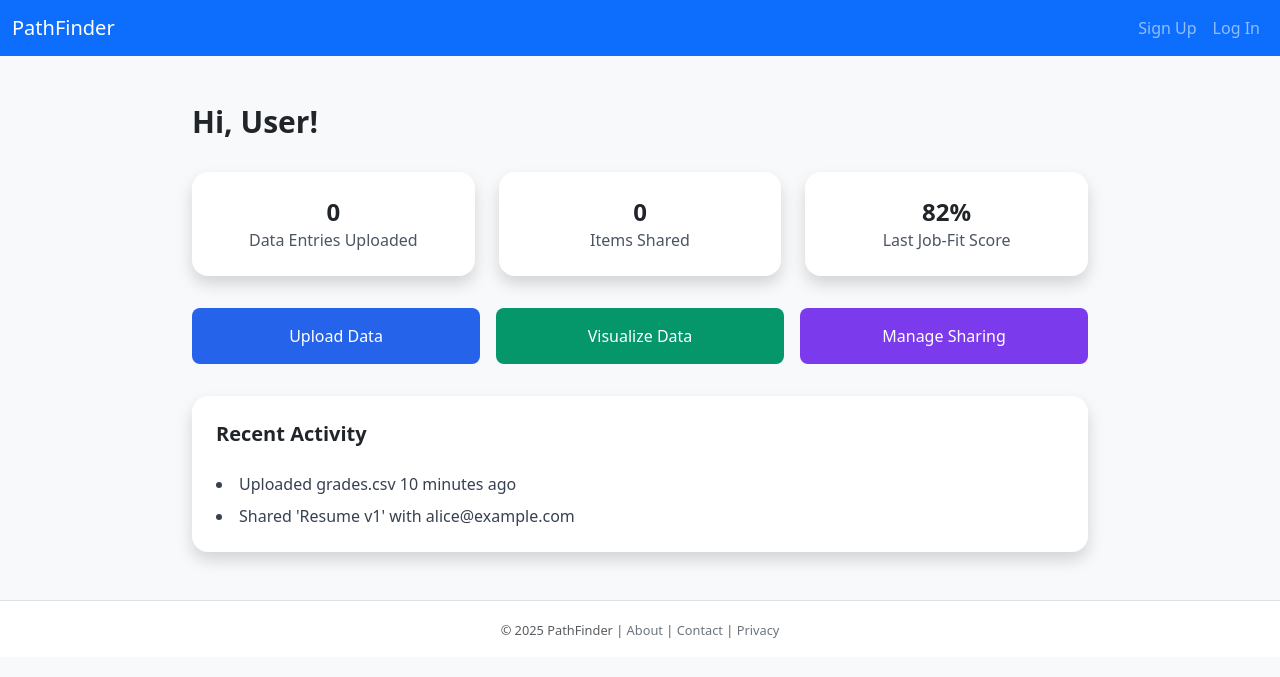
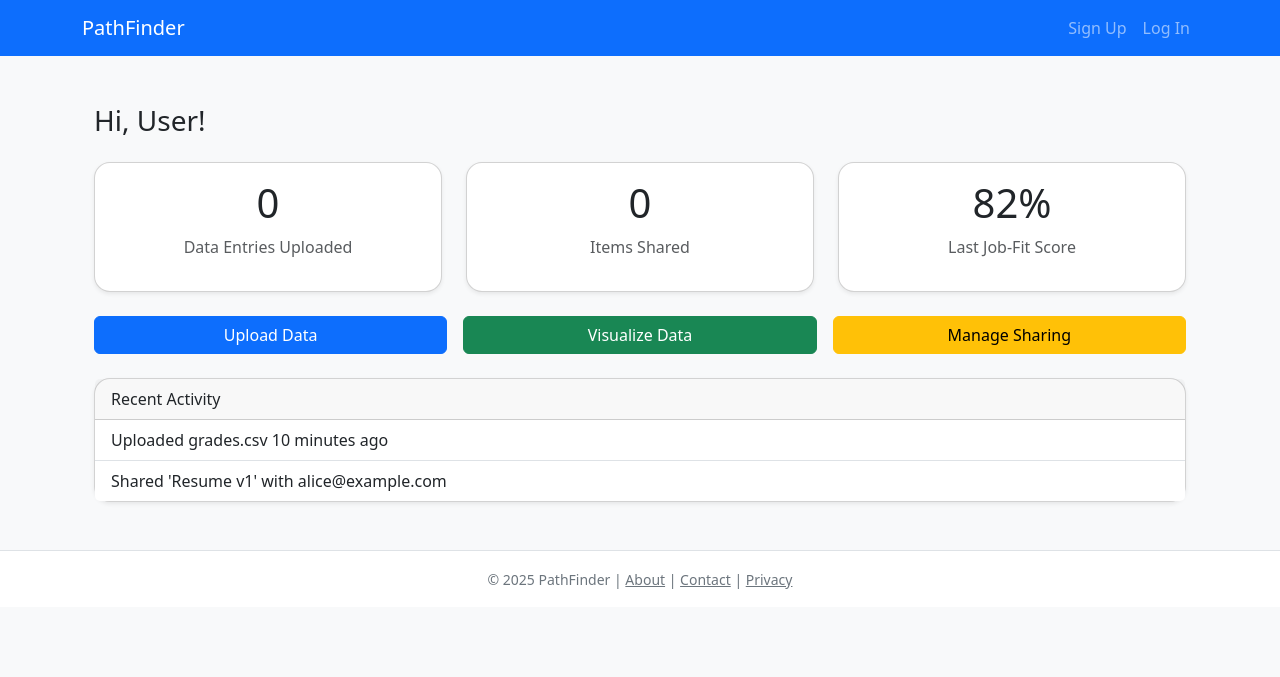
Before and after one commit to Viloetsisi/AgileWeb_group_project, a Flask app: page /dashboard in a window 1280 px wide. Shown: the top 677 px of the page. Run offline with Flask 2, Linux system fonts and the light colour scheme; data that the repository does not hold is empty.

Commit message:
feat: convert all templates and styles to Bootstrap

```diff
--- a/static/css/styles.css
+++ b/static/css/styles.css
@@ -1,8 +1,26 @@
-/* ✏️ Placeholder comment on styles.css */
-/* Import TailwindCSS framework */
-@import url('https://cdn.jsdelivr.net/npm/tailwindcss@2.2.19/dist/tailwind.min.css');
+/* styles.css - Custom Bootstrap Overrides for PathFinder */
 
-/* Your custom overrides below */
+/* Increase line-height for headings */
 h1, h2, h3 {
   line-height: 1.3;
 }
+
+/* Custom card border radius to match design aesthetic */
+.card {
+  border-radius: 1rem;
+}
+
+/* Enhanced padding for large buttons */
+.btn-lg {
+  padding: 0.75rem 1.25rem;
+}
+
+/* Highlight active navigation link */
+.nav-link.active {
+  font-weight: 600;
+}
+
+/* Footer small text color override */
+footer small {
+  color: #6c757d;
+}
--- a/templates/dashboard.html
+++ b/templates/dashboard.html
@@ -1,46 +1,62 @@
 {% extends "base.html" %}
+
 {% block title %}Dashboard – PathFinder{% endblock %}
 
 {% block content %}
-<div class="max-w-4xl mx-auto space-y-8">
-
-  <h2 class="text-3xl font-bold">Hi, {{ session.get('username', 'User') }}!</h2>
+<div class="container">
+  <h2 class="h3 mb-4">Hi, {{ session.get('username', 'User') }}!</h2>
 
   <!-- Summary Cards -->
-  <div class="grid grid-cols-1 md:grid-cols-3 gap-6">
-    <div class="bg-white p-6 rounded-2xl shadow text-center">
-      <h3 class="text-2xl font-semibold">{{ stats.uploads }}</h3>
-      <p class="text-gray-600">Data Entries Uploaded</p>
+  <div class="row row-cols-1 row-cols-md-3 g-4 mb-4">
+    <div class="col">
+      <div class="card text-center h-100 shadow-sm">
+        <div class="card-body">
+          <h3 class="display-6">{{ stats.uploads }}</h3>
+          <p class="text-muted">Data Entries Uploaded</p>
+        </div>
+      </div>
     </div>
-    <div class="bg-white p-6 rounded-2xl shadow text-center">
-      <h3 class="text-2xl font-semibold">{{ stats.shared }}</h3>
-      <p class="text-gray-600">Items Shared</p>
+    <div class="col">
+      <div class="card text-center h-100 shadow-sm">
+        <div class="card-body">
+          <h3 class="display-6">{{ stats.shared }}</h3>
+          <p class="text-muted">Items Shared</p>
+        </div>
+      </div>
     </div>
-    <div class="bg-white p-6 rounded-2xl shadow text-center">
-      <h3 class="text-2xl font-semibold">82%</h3>
-      <p class="text-gray-600">Last Job‑Fit Score</p>
+    <div class="col">
+      <div class="card text-center h-100 shadow-sm">
+        <div class="card-body">
+          <h3 class="display-6">82%</h3>
+          <p class="text-muted">Last Job‑Fit Score</p>
+        </div>
+      </div>
     </div>
   </div>
 
   <!-- Quick Actions -->
-  <div class="flex space-x-4">
-    <a href="{{ url_for('upload') }}"
-       class="flex-1 bg-blue-600 text-white py-3 rounded-lg text-center hover:bg-blue-700">Upload Data</a>
-    <a href="{{ url_for('visualize') }}"
-       class="flex-1 bg-green-600 text-white py-3 rounded-lg text-center hover:bg-green-700">Visualize Data</a>
-    <a href="{{ url_for('share') }}"
-       class="flex-1 bg-purple-600 text-white py-3 rounded-lg text-center hover:bg-purple-700">Manage Sharing</a>
+  <div class="row g-3 mb-4">
+    <div class="col-md-4">
+      <a href="{{ url_for('upload') }}" class="btn btn-primary w-100">Upload Data</a>
+    </div>
+    <div class="col-md-4">
+      <a href="{{ url_for('visualize') }}" class="btn btn-success w-100">Visualize Data</a>
+    </div>
+    <div class="col-md-4">
+      <a href="{{ url_for('share') }}" class="btn btn-warning w-100">Manage Sharing</a>
+    </div>
   </div>
 
   <!-- Recent Activity -->
-  <div class="bg-white p-6 rounded-2xl shadow">
-    <h3 class="text-xl font-semibold mb-4">Recent Activity</h3>
-    <ul class="list-disc list-inside space-y-2 text-gray-700">
+  <div class="card shadow-sm">
+    <div class="card-header">
+      Recent Activity
+    </div>
+    <ul class="list-group list-group-flush">
       {% for item in recent %}
-      <li>{{ item }}</li>
+      <li class="list-group-item">{{ item }}</li>
       {% endfor %}
     </ul>
   </div>
-
 </div>
 {% endblock %}
```
Also changed, not shown: templates/login.html (+12 -18 lines), templates/profile.html (+17 -28 lines), templates/signup.html (+18 -26 lines), templates/upload.html (+12 -19 lines).
